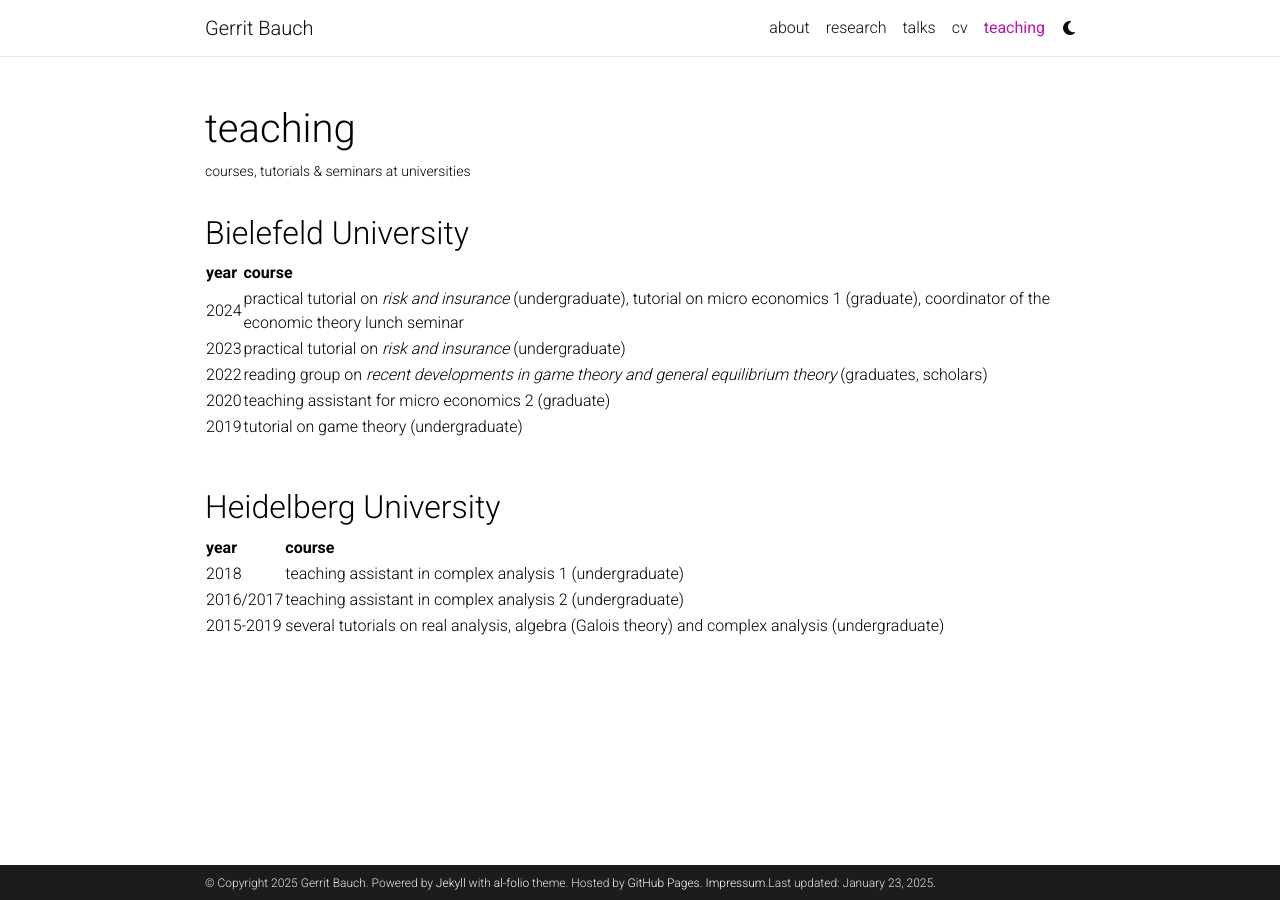
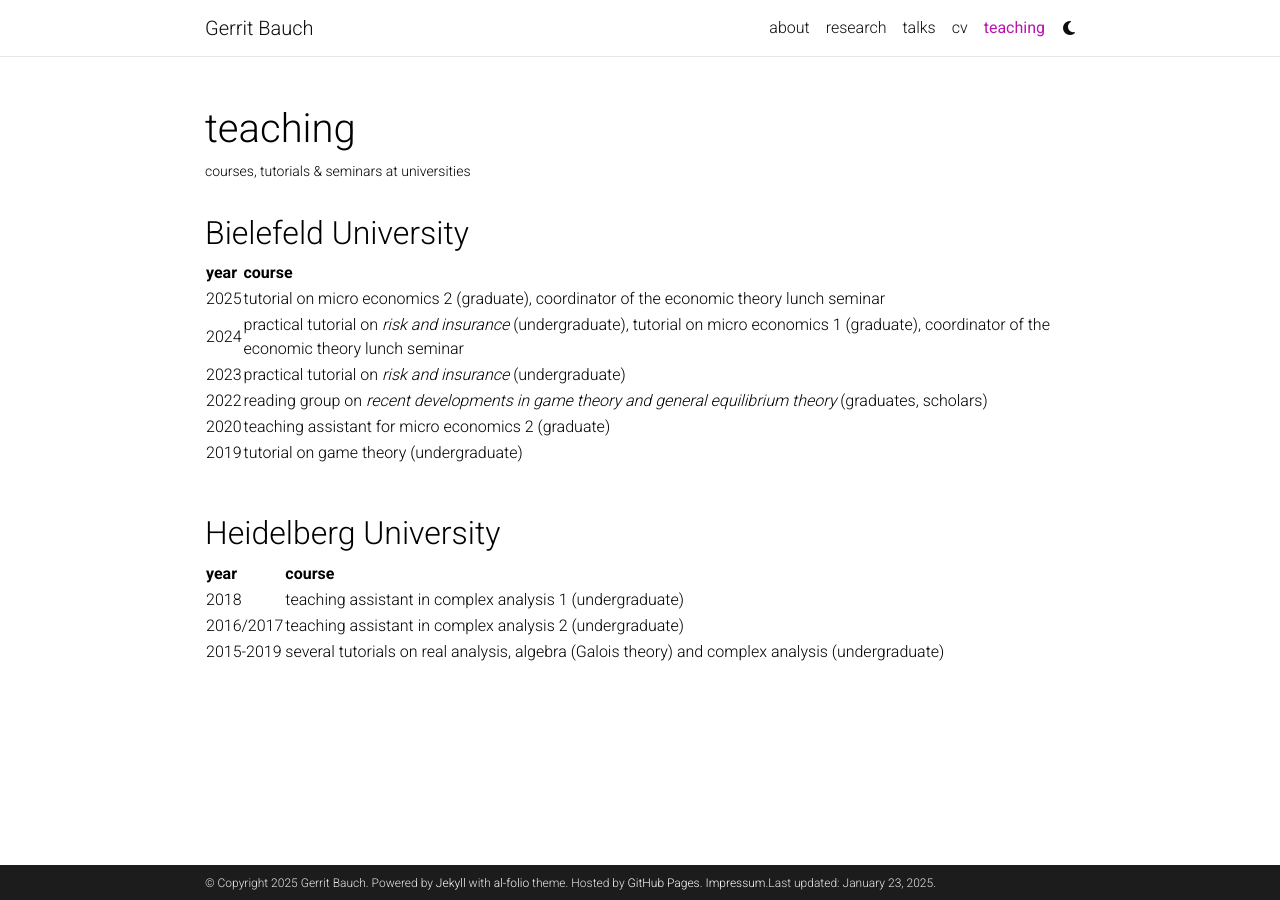
Before and after one commit to gbauch/gbauch.github.io, a Jekyll site: the page built from _pages/teaching.md, in a window 1280 px wide. Built offline with Jekyll 4.4.1, drawn with Linux system fonts in a browser that asks for light colours; comment, search, counter and statistics services are not loaded; a style sheet for code colours, icons or effects is not loaded.

Commit message:
Update teaching.md

```diff
--- a/_pages/teaching.md
+++ b/_pages/teaching.md
@@ -12,6 +12,7 @@ nav_order: 4
 |------|------------------------------------------------------------------------------------------------------------|
 | year | course                                                                                                     |
 |------|------------------------------------------------------------------------------------------------------------|
+| 2025 | tutorial on micro economics 2 (graduate), coordinator of the economic theory lunch seminar                 |
 | 2024 | practical tutorial on *risk and insurance* (undergraduate), tutorial on micro economics 1 (graduate), coordinator of the economic theory lunch seminar      |
 | 2023 | practical tutorial on *risk and insurance* (undergraduate)                                                 |
 | 2022 | reading group on *recent developments in game theory and general equilibrium theory* (graduates, scholars) |
```
